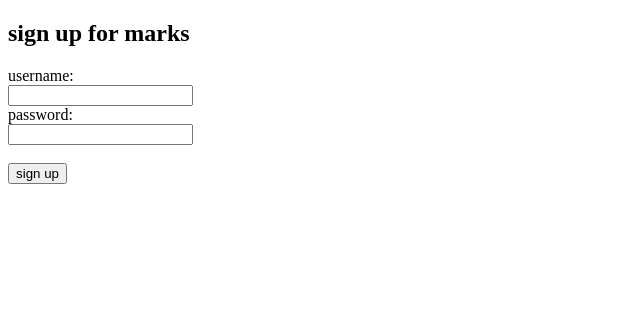
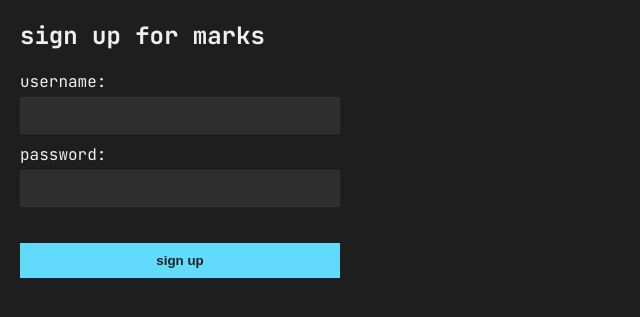
Before and after one commit to tanmayrajk/slushies, a Flask app: page /auth/signup in a window 1280 px wide. Shown: the top 317 px of the page, without its empty margins (0-640 px from the left). Run offline with Flask 3, Linux system fonts and the light colour scheme.

Commit message:
ts look good now

```diff
--- /dev/null
+++ b/static/css/style.css
@@ -0,0 +1,90 @@
+@import url('https://fonts.googleapis.com/css2?family=JetBrains+Mono:ital,wght@0,100..800;1,100..800&display=swap');
+
+* {
+    padding: 0;
+    margin: 0;
+    box-sizing: border-box;
+}
+
+body {
+    font-family: 'JetBrains Mono', monospace;
+    background-color: #1e1e1e;
+    color: #f0f0f0;
+    margin: 20px;
+}
+
+a {
+    color: #61dafb;
+    text-decoration: none;
+}
+
+a:hover {
+    text-decoration: wavy underline;
+}
+
+h2 {
+    margin-bottom: 20px;
+}
+
+input, textarea {
+    width: 20rem;
+    padding: 10px;
+    margin-top: 5px;
+    margin-bottom: 10px;
+    border: 1px solid #333;
+    background-color: #2e2e2e;
+    color: #f0f0f0;
+}
+
+input[type="submit"] {
+    padding: 10px 20px;
+    background-color: #61dafb;
+    font-weight: 600;
+    border: none;
+    color: #1e1e1e;
+    cursor: pointer;
+}
+
+input[type="submit"]:hover {
+    background-color: #21a1f1;
+}
+
+button {
+    padding: 10px 20px;
+    background-color: #2e2e2e;
+    font-weight: 600;
+    border: none;
+    color: #f0f0f0;
+    cursor: pointer;
+}
+
+button:hover {
+    background-color: #444;
+}
+
+#marks {
+    display: flex;
+    flex-direction: column;
+    gap: 15px;
+    margin-top: 20px;
+}
+
+.btn-container {
+    display: flex;
+    gap: 10px;
+    margin-top: 5px;
+}
+
+.btn-container button {
+    background-color: #444;
+}
+
+.btn-container button:hover {
+    background-color: #555;
+}
+
+.mark {
+    padding: 15px;
+    background-color: #2e2e2e;
+    position: relative;
+}
--- a/templates/signin.html
+++ b/templates/signin.html
@@ -4,6 +4,7 @@
     <meta charset="UTF-8">
     <meta name="viewport" content="width=device-width, initial-scale=1.0">
     <title>sign in - marks</title>
+    <link rel="stylesheet" href="{{ url_for('static', filename='css/style.css') }}">
 </head>
 <body>
     <h2>sign in to marks</h2>
--- a/templates/signup.html
+++ b/templates/signup.html
@@ -4,6 +4,7 @@
     <meta charset="UTF-8">
     <meta name="viewport" content="width=device-width, initial-scale=1.0">
     <title>sign up - marks</title>
+    <link rel="stylesheet" href="{{ url_for('static', filename='css/style.css') }}">
 </head>
 <body>
     <h2>sign up for marks</h2>
```
Also changed, not shown: templates/index.html (+7 -2 lines).
